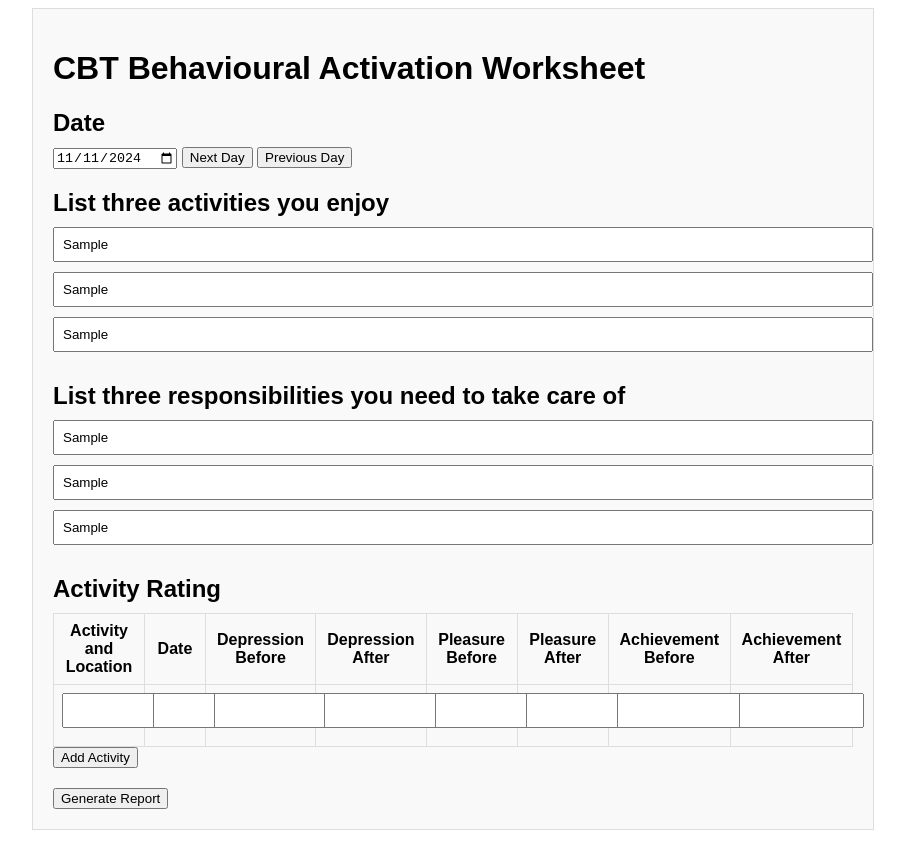
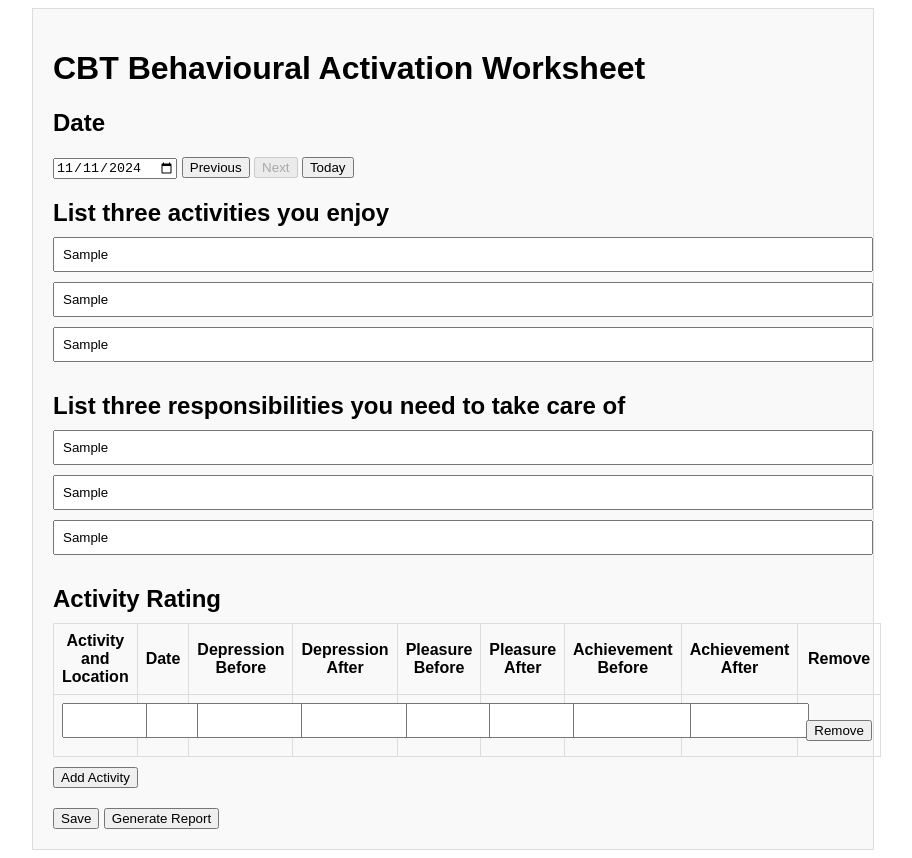
Before and after one commit to rhombuslabs/rhombuslabs.github.io, a plain HTML site: page cbt-behavioural-activation-worksheet.html in a window 1280 px wide. Both pictures are taken after typing "Sample", "Sample", "Sample", "Sample", "Sample", "Sample" into the empty fields and a click on the button "Add Activity". Shown: the whole page, without its empty margins (187-1099 px from the left). Drawn offline with Linux system fonts and the light colour scheme.

Commit message:
new buttons added to activity tracker

```diff
--- a/cbt-behavioural-activation-worksheet.html
+++ b/cbt-behavioural-activation-worksheet.html
@@ -1,14 +1,15 @@
 <!DOCTYPE html>
 <html lang="en">
+
 <head>
     <meta charset="UTF-8">
     <meta name="viewport" content="width=device-width, initial-scale=1.0">
     <title>CBT Behavioural Activation Worksheet</title>
     <style>
-        /* Add your CSS styles here */
         body {
             font-family: Arial, sans-serif;
         }
+
         .container {
             max-width: 800px;
             margin: 0 auto;
@@ -16,54 +17,49 @@
             background-color: #f9f9f9;
             border: 1px solid #ddd;
         }
+
         .form-section {
             margin-bottom: 20px;
         }
+
         .form-section h2 {
             margin-bottom: 10px;
         }
+
         .form-section input[type="text"],
         .form-section select {
             width: 100%;
             padding: 8px;
             margin-bottom: 10px;
         }
+
         .form-section table {
             width: 100%;
             border-collapse: collapse;
         }
-        .form-section table, .form-section th, .form-section td {
+
+        .form-section table,
+        .form-section th,
+        .form-section td {
             border: 1px solid #ddd;
             padding: 8px;
         }
+
+        .form-section button {
+            margin-top: 10px;
+        }
     </style>
 </head>
-<body onload="loadData()" onchange="handleInputChange()">
+
+<body onload="loadData()">
     <div class="container">
         <h1>CBT Behavioural Activation Worksheet</h1>
         <div class="form-section">
             <h2>Date</h2>
-            <input type="date" id="dateField" onchange="loadData()">
-            <button onclick="incrementDate()">Next Day</button>
-            <script>
-            function incrementDate() {
-                const dateField = document.getElementById('dateField');
-                const date = new Date(dateField.value);
-                date.setDate(date.getDate() + 1);
-                dateField.value = date.toISOString().substr(0, 10);
-                loadData();
-            }
-            </script>
-            <button onclick="decrementDate()">Previous Day</button>
-            <script>
-            function decrementDate() {
-                const dateField = document.getElementById('dateField');
-                const date = new Date(dateField.value);
-                date.setDate(date.getDate() - 1);
-                dateField.value = date.toISOString().substr(0, 10);
-                loadData();
-            }
-            </script>
+            <input type="date" id="dateField">
+            <button onclick="loadPreviousDate()">Previous</button>
+            <button id="nextButton" onclick="loadNextDate()">Next</button>
+            <button id="todayButton" onclick="loadToday()">Today</button>
         </div>
         <div class="form-section">
             <h2>List three activities you enjoy</h2>
@@ -90,6 +86,7 @@
                         <th>Pleasure After</th>
                         <th>Achievement Before</th>
                         <th>Achievement After</th>
+                        <th>Remove</th>
                     </tr>
                 </thead>
                 <tbody id="activityTable">
@@ -98,13 +95,19 @@
             </table>
             <button onclick="addActivityRow()">Add Activity</button>
         </div>
+        <button onclick="saveData()">Save</button>
         <button onclick="generateReport()">Generate Report</button>
     </div>
     <script>
-        function loadData() {
+        function loadData(date = null) {
             const dateField = document.getElementById('dateField');
-            const today = new Date();
-            dateField.value = today.toISOString().substr(0, 10);
+            const nextButton = document.getElementById('nextButton');
+            if (!date) {
+                const today = new Date();
+                dateField.value = today.toISOString().substr(0, 10);
+            } else {
+                dateField.value = date;
+            }
 
             const savedDate = localStorage.getItem('savedDate');
             if (savedDate !== dateField.value) {
@@ -128,7 +131,8 @@
             const activities = JSON.parse(localStorage.getItem('activities'));
             if (activities) {
                 const table = document.getElementById('activityTable');
-                activities.forEach(activity => {
+                table.innerHTML = ''; // Clear the table before loading data
+                activities.forEach((activity, index) => {
                     const row = table.insertRow();
                     Object.values(activity).forEach(value => {
                         const cell = row.insertCell();
@@ -137,8 +141,17 @@
                         input.value = value;
                         cell.appendChild(input);
                     });
+                    const removeCell = row.insertCell();
+                    const removeButton = document.createElement('button');
+                    removeButton.innerText = 'Remove';
+                    removeButton.onclick = () => removeActivityRow(index);
+                    removeCell.appendChild(removeButton);
                 });
             }
+
+            // Disable "Next" button if viewing today's data
+            const todayStr = new Date().toISOString().substr(0, 10);
+            nextButton.disabled = (dateField.value === todayStr);
         }
 
         function addActivityRow() {
@@ -150,6 +163,17 @@
                 input.type = 'text';
                 cell.appendChild(input);
             }
+            const removeCell = row.insertCell();
+            const removeButton = document.createElement('button');
+            removeButton.innerText = 'Remove';
+            removeButton.onclick = () => removeActivityRow(row.rowIndex - 1);
+            removeCell.appendChild(removeButton);
+        }
+
+        function removeActivityRow(index) {
+            const table = document.getElementById('activityTable');
+            table.deleteRow(index);
+            saveData();
         }
 
         function saveData() {
@@ -165,21 +189,46 @@
 
             const activities = [];
             const table = document.getElementById('activityTable');
-            for (const row of table.rows) {
+            for (let i = 0, row; row = table.rows[i]; i++) {
                 const activity = {};
-                const cells = row.cells;
-                for (let j = 0; j < cells.length; j++) {
-                    const input = cells[j].querySelector('input');
-                    if (input) {
-                        activity[`col${j}`] = input.value;
+                for (let j = 0, col; col = row.cells[j]; j++) {
+                    if (j < 8) {
+                        activity[`col${j}`] = col.firstChild.value;
                     }
                 }
-                if (Object.keys(activity).length > 0) {
-                    activities.push(activity);
-                }
+                activities.push(activity);
             }
             localStorage.setItem('activities', JSON.stringify(activities));
         }
+
+        function loadPreviousDate() {
+            const currentDate = new Date(document.getElementById('dateField').value);
+            let previousDate = new Date(currentDate.setDate(currentDate.getDate() - 1));
+            const savedDates = Object.keys(localStorage)
+                .filter(key => key.startsWith('savedDate_'))
+                .map(key => new Date(key.replace('savedDate_', '')));
+            while (!savedDates.includes(previousDate.toISOString().split('T')[0])) {
+                previousDate.setDate(previousDate.getDate() - 1);
+                if (previousDate < new Date(0)) break; // Prevent infinite loop
+            }
+            loadData(previousDate.toISOString().split('T')[0]);
+        }
+
+        function loadNextDate() {
+            const currentDate = new Date(document.getElementById('dateField').value);
+            let nextDate = new Date(currentDate.setDate(currentDate.getDate() + 1));
+            const savedDates = Object.keys(localStorage)
+                .filter(key => key.startsWith('savedDate_'))
+                .map(key => new Date(key.replace('savedDate_', '')));
+            while (!savedDates.includes(nextDate.toISOString().split('T')[0]) && nextDate <= new Date()) {
+                nextDate.setDate(nextDate.getDate() + 1);
+            }
+            if (nextDate <= new Date()) {
+                loadData(nextDate.toISOString().split('T')[0]);
+            }
+        }
+
+        function loadToday() { loadData(new Date().toISOString().substr(0, 10)); }
 
         function generateReport() {
             const activities = JSON.parse(localStorage.getItem('activities'));
@@ -198,11 +247,8 @@
             alert(report);
         }
 
-        function handleInputChange() {
-            saveData();
-        }
-
         window.addEventListener('beforeunload', saveData);
     </script>
 </body>
+
 </html>
```
